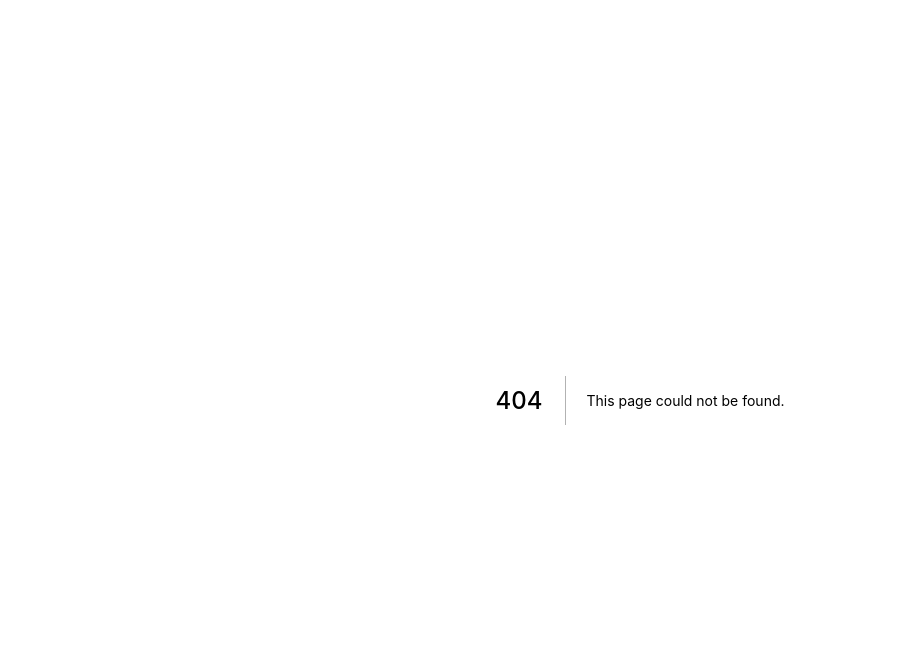
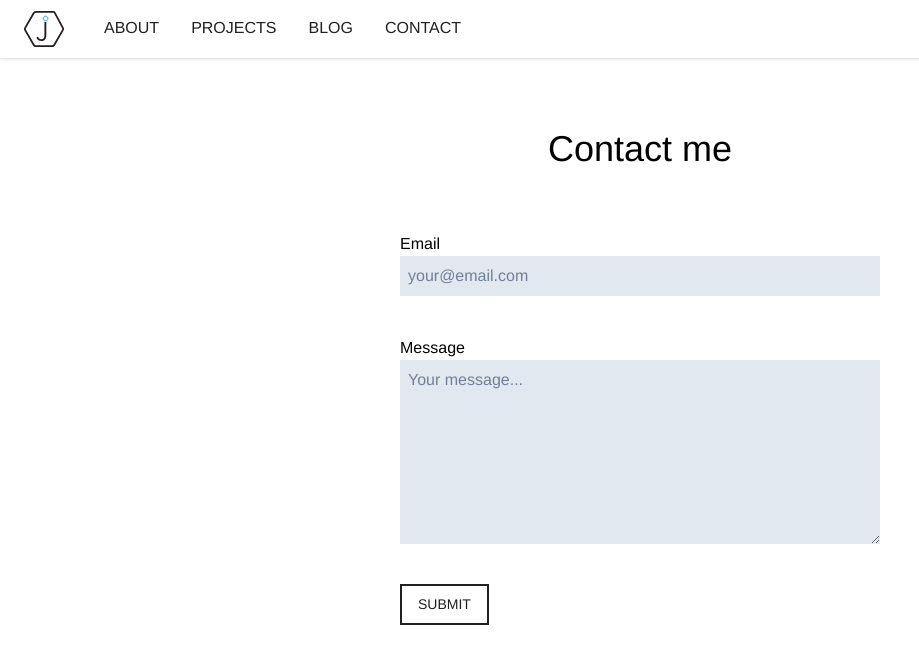
Before and after one commit to josholloqui/my-portfolio, a Next.js app: page /contact in a window 1280 px wide. Before the commit this address had no page. Shown: the top 664 px of the page, without its empty margins (0-919 px from the left). Built offline with nearby package versions, Linux system fonts and the light colour scheme.

Commit message:
configured contact page with email api

```diff
--- a/package.json
+++ b/package.json
@@ -9,6 +9,7 @@
   },
   "dependencies": {
     "@fullhuman/postcss-purgecss": "^4.0.0",
+    "@sendgrid/mail": "^7.4.2",
     "autoprefixer": "^9",
     "cssnano": "^4.1.10",
     "next": "10.0.5",
--- /dev/null
+++ b/pages/api/send.ts
@@ -0,0 +1,23 @@
+const sgMail = require('@sendgrid/mail');
+
+export default async function (req, res) {
+  sgMail.setApiKey(process.env.SENDGRID_API_KEY)
+
+  const { email, message } = req.body
+
+  const content = {
+    to: process.env.TO_EMAIL,
+    from: process.env.FROM_EMAIL,
+    subject: `New Message From - ${email}`,
+    text: message,
+    html: `<p>${message}</p>`
+  }
+
+  try {
+    await sgMail.send(content);
+    res.status(200).send('Message sent successfully.');
+  } catch (error) {
+    console.log('ERROR', error);
+    res.status(400).send('Message not sent.');
+  }
+}
--- /dev/null
+++ b/pages/contact.tsx
@@ -0,0 +1,11 @@
+import Contact from '@components/Contact'
+import Header from '@components/Header'
+
+export default function ContactPage() {
+  return (
+    <>
+      <Header />
+      <Contact />
+    </>
+  )
+}
--- a/src/components/About.tsx
+++ b/src/components/About.tsx
@@ -4,15 +4,17 @@ const About = () => {
   return (
     <section>
       <div>
-        <h1 className='pt-16 pb-4 text-center text-4xl font-medium' >Greetings, I'm Josh</h1>
+        <h1 className='pt-16 pb-4 text-center text-4xl sm:text-5xl font-medium' >Greetings, I'm Josh</h1>
       </div>
       <img
         src='/home.jpg'
         alt='Picture of Josh and his dog Finn'
-        className='block mx-auto sm:px-16 w-full sm:max-w-6xl py-12'
+        className='block mx-auto px-10 sm:px-16 w-full sm:max-w-6xl py-12'
       />
-      <div>
-        The wolves stopped in their tracks, sizing up the mother and her cubs. It had been over a week since their last meal and they were getting desperate. The cubs would make a good meal, but there were high risks taking on the mother Grizzly. A decision had to be made and the wrong choice could signal the end of the pack.
+      <div className='flex justify-center items-center'>
+        <p className='w-full text-justify sm:max-w-6xl mx-auto px-10 sm:px-16 font-serif'>
+          Full Stack Software Engineer with a passion for creative and innovated solutions for complex problems with a focus on clean and efficient code. Self-motivated in striving to learn new languages and frameworks to remain agile. I enjoy making, breaking, and making web things more efficient. Dedicated to making an impact in the world, and influencing society through technology.
+        </p>
       </div>
     </section>
   )
--- /dev/null
+++ b/src/components/Contact.tsx
@@ -0,0 +1,120 @@
+import React, { useState } from 'react'
+
+const Contact = () => {
+  const [status, setStatus] = useState({
+    submitted: false,
+    submitting: false,
+    info: { error: false, msg: null },
+  })
+  const [sender, setSender] = useState({
+    email: '',
+    message: '',
+  })
+
+  const handleResponse = (status, msg) => {
+    if (status === 200) {
+      setStatus({
+        submitted: true,
+        submitting: false,
+        info: { error: false, msg: msg },
+      })
+      setSender({
+        email: '',
+        message: '',
+      })
+    } else {
+      setStatus({
+        submitted: false,
+        submitting: false,
+        info: { error: true, msg: msg },
+      })
+    }
+  }
+
+  const handleChange = (e) => {
+    e.persist()
+    setSender((prev) => ({
+      ...prev,
+      [e.target.id]: e.target.value,
+    }))
+    setStatus({
+      submitted: false,
+      submitting: false,
+      info: { error: false, msg: null },
+    })
+  }
+
+  const handleSubmit = async (e) => {
+    e.preventDefault()
+    setStatus((prevStatus) => ({ ...prevStatus, submitting: true }))
+    const res = await fetch('/api/send', {
+      method: 'POST',
+      headers: {
+        'Content-Type': 'application/json',
+      },
+      body: JSON.stringify(sender),
+    })
+    const text = await res.text()
+    handleResponse(res.status, text)
+  }
+
+  return (
+    <section>
+      <div>
+        <h1 className='pt-16 pb-4 text-center text-4xl font-medium' >Contact me</h1>
+      </div>
+      <form
+        onSubmit={handleSubmit}
+        className="w-full px-4 mx-auto max-w-lg"
+      >
+        <div className="mt-10">
+          <label htmlFor="email">Email</label>
+          <input
+            className="block w-full p-2 bg-gray-300 border border-black focus:outline-none placeholder-gray-600"
+            id="email"
+            type="email"
+            onChange={handleChange}
+            required
+            placeholder="your@email.com"
+            value={sender.email}
+          />
+        </div>
+        <div className="mt-10">
+          <label htmlFor="message">Message</label>
+          <textarea
+            className="block w-full p-2 bg-gray-300 border border-black focus:outline-none placeholder-gray-600"
+            id="message"
+            onChange={handleChange}
+            required
+            rows={7}
+            value={sender.message}
+            placeholder="Your message..."
+          />
+        </div>
+        <button
+          className="mt-10 py-2 px-4 border-2 border-black text-black uppercase text-sm tracking-24 bg-transparent hover:bg-gray-600 hover:text-gray-900 transition duration-150 ease-in-out"
+          type="submit"
+          disabled={status.submitting}
+        >
+          {!status.submitting
+            ? !status.submitted
+              ? 'Submit'
+              : 'Submitted'
+            : 'Submitting...'}
+        </button>
+        <div className="mt-4">
+          {status.info.error && (
+            <div className="error">
+              Error: {status.info.msg}
+            </div>
+          )}
+          {!status.info.error && status.info.msg && (
+            <div className="success">{status.info.msg}</div>
+          )}
+        </div>
+      </form>
+    </section>
+  )
+}
+
+export default Contact
--- /dev/null
+++ b/src/components/Footer.tsx
@@ -0,0 +1,21 @@
+// import React, { useState } from 'react'
+// import { useRouter } from 'next/router'
+// import MiniContact from '@components/MiniContact'
+
+// const Footer = () => {
+//   const [onContact, setOnContact] = useState(false)
+//   const router = useRouter()
+
+//   if (router.pathname === '/contact') {
+//     setOnContact(true)
+//   }
+
+//   return (
+//     <footer>
+
+//     </footer>
+//   )
+
+// }
+
+export { }
--- a/src/components/Header.tsx
+++ b/src/components/Header.tsx
@@ -4,7 +4,7 @@ const Header = () => {
   return (
     <header className='md:px-6 px-6 bg-white flex flex-wrap items-center md:py-0 py-2 shadow-default'>
       <div className='flex flex-wrap items-start md:items-center'>
-        <a href='#'>
+        <a href='/'>
           <img src='/JoshLogo.svg' width='40' />
         </a>
       </div>
@@ -16,7 +16,7 @@ const Header = () => {
             <li><a className='md:p-4 py-3 px-0 block border-b-2 border-transparent hover:border-indigo-400 font-sans font-medium text-black' href='#'>ABOUT</a></li>
             <li><a className='md:p-4 py-3 px-0 block border-b-2 border-transparent hover:border-indigo-400 font-sans font-medium text-black' href='#'>PROJECTS</a></li>
             <li><a className='md:p-4 py-3 px-0 block border-b-2 border-transparent hover:border-indigo-400 font-sans font-medium text-black' href='#'>BLOG</a></li>
-            <li><a className='md:p-4 py-3 px-0 block border-b-2 border-transparent hover:border-indigo-400 md:mb-0 mb-2 font-sans font-medium text-black' href='#'>CONTACT</a></li>
+            <li><a className='md:p-4 py-3 px-0 block border-b-2 border-transparent hover:border-indigo-400 md:mb-0 mb-2 font-sans font-medium text-black' href='/contact'>CONTACT</a></li>
           </ul>
         </nav>
 
--- /dev/null
+++ b/src/components/MiniContact.tsx
@@ -0,0 +1,120 @@
+import React, { useState } from 'react'
+
+const MiniContact = () => {
+  const [status, setStatus] = useState({
+    submitted: false,
+    submitting: false,
+    info: { error: false, msg: null },
+  })
+  const [sender, setSender] = useState({
+    email: '',
+    message: '',
+  })
+
+  const handleResponse = (status, msg) => {
+    if (status === 200) {
+      setStatus({
+        submitted: true,
+        submitting: false,
+        info: { error: false, msg: msg },
+      })
+      setSender({
+        email: '',
+        message: '',
+      })
+    } else {
+      setStatus({
+        submitted: false,
+        submitting: false,
+        info: { error: true, msg: msg },
+      })
+    }
+  }
+
+  const handleChange = (e) => {
+    e.persist()
+    setSender((prev) => ({
+      ...prev,
+      [e.target.id]: e.target.value,
+    }))
+    setStatus({
+      submitted: false,
+      submitting: false,
+      info: { error: false, msg: null },
+    })
+  }
+
+  const handleSubmit = async (e) => {
+    e.preventDefault()
+    setStatus((prevStatus) => ({ ...prevStatus, submitting: true }))
+    const res = await fetch('/api/send', {
+      method: 'POST',
+      headers: {
+        'Content-Type': 'application/json',
+      },
+      body: JSON.stringify(sender),
+    })
+    const text = await res.text()
+    handleResponse(res.status, text)
+  }
+
+  return (
+    <section>
+      <div>
+        <h1 className='pt-16 pb-4 text-center text-4xl font-medium' >Contact me</h1>
+      </div>
+      <form
+        onSubmit={handleSubmit}
+        className="w-full px-4 mx-auto max-w-lg"
+      >
+        <div className="mt-10">
+          <label htmlFor="email">Email</label>
+          <input
+            className="block w-full p-2 bg-gray-800 border border-white focus:outline-none"
+            id="email"
+            type="email"
+            onChange={handleChange}
+            required
+            placeholder="your@email.com"
+            value={sender.email}
+          />
+        </div>
+        <div className="mt-10">
+          <label htmlFor="message">Message</label>
+          <textarea
+            className="block w-full p-2 bg-gray-800 border border-white focus:outline-none"
+            id="message"
+            onChange={handleChange}
+            required
+            rows={10}
+            value={sender.message}
+            placeholder="Your message..."
+          />
+        </div>
+        <button
+          className="mt-10 py-2 px-4 border-2 border-black text-black uppercase text-sm tracking-24 bg-transparent hover:bg-gray-600 hover:text-gray-900 transition duration-150 ease-in-out"
+          type="submit"
+          disabled={status.submitting}
+        >
+          {!status.submitting
+            ? !status.submitted
+              ? 'Submit'
+              : 'Submitted'
+            : 'Submitting...'}
+        </button>
+        <div className="mt-4">
+          {status.info.error && (
+            <div className="error">
+              Error: {status.info.msg}
+            </div>
+          )}
+          {!status.info.error && status.info.msg && (
+            <div className="success">{status.info.msg}</div>
+          )}
+        </div>
+      </form>
+    </section>
+  )
+}
+
+export default MiniContact
--- /dev/null
+++ b/src/declarations/contact.ts
@@ -0,0 +1,13 @@
+export interface StatusData {
+  submitted: boolean,
+  submitting: boolean,
+  info: {
+    error: boolean,
+    msg: string
+  }
+}
+
+export interface InputInterface {
+  email: string,
+  message: string
+}
--- a/tsconfig.json
+++ b/tsconfig.json
@@ -26,8 +26,8 @@
       "@images/*": [
         "src/images/*"
       ],
-      "@hooks/*": [
-        "src/hooks/*"
+      "@declarations/*": [
+        "src/declarations/*"
       ]
     },
     "allowJs": true,
```
Also changed, not shown: 2 other files (tests, documents, lock files or other folders).
